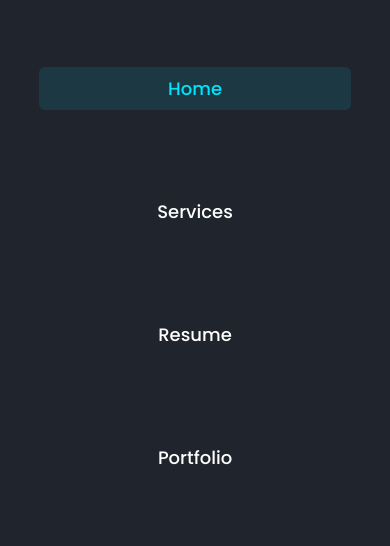
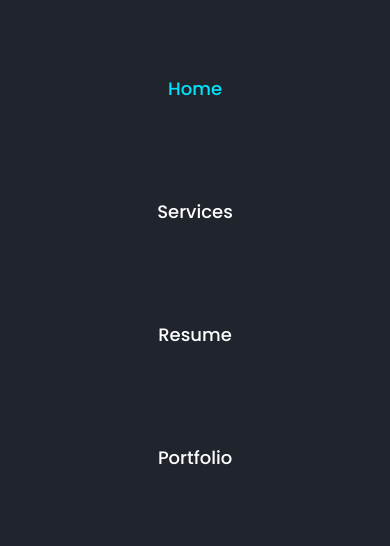
Before and after one commit to GhandourGh/Portfolio, a plain HTML site: page index.html in a window 390 px wide. Both pictures are taken after a click on the icon 358 px from the left and 30 px from the top of the page. Shown: the top 546 px of the page. Drawn offline with nearby package versions, Linux system fonts and the light colour scheme.

Commit message:
Chore: Simplify mobile nav hover effect to scale only

```diff
--- a/styles.css
+++ b/styles.css
@@ -139,17 +139,6 @@ nav {
     50% {
         box-shadow: 0 1px 15px rgba(0, 229, 255, 0.4);
     }
-}
-
-nav a {
-    font-size: 1.8rem;
-    color: var(--white-color);
-    font-weight: 500;
-    margin-left: 3.5rem;
-    display: inline-block;
-    position: relative;
-    transition: color 0.3s ease,
-                transform 0.3s ease;
 }
 
 nav a:hover,
@@ -1040,42 +1029,18 @@ body.light-mode .progress-bar {
         color: var(--white-color);
         opacity: 0;
         transform: translateY(20px);
-        transition: opacity 0.3s ease, transform 0.3s ease, color 0.3s ease, background 0.3s ease, padding 0.3s ease;
-        position: relative;
-        overflow: hidden;
+        transition: opacity 0.3s ease, transform 0.3s ease, color 0.3s ease;
         width: 80%;
         text-align: center;
     }
 
-    nav a:hover {
-        color: var(--main-color) !important;
-        background: rgba(0, 229, 255, 0.1);
-        transform: translateY(-2px) scale(1.02);
-        box-shadow: 0 5px 15px rgba(0, 229, 255, 0.2);
-    }
-
     nav a.active {
         color: var(--main-color);
-        background: rgba(0, 229, 255, 0.1);
-    }
-
-    nav a::after {
+    }
+
+    nav a::after,
+    nav a::before {
         display: none;
-    }
-
-    nav a::before {
-        content: '';
-        position: absolute;
-        top: 0;
-        left: -100%;
-        width: 100%;
-        height: 100%;
-        background: linear-gradient(90deg, transparent, rgba(0, 229, 255, 0.1), transparent);
-        transition: left 0.4s ease;
-    }
-
-    nav a:hover::before {
-        left: 100%;
     }
 
     nav.active a {
@@ -1157,6 +1122,16 @@ body.light-mode .progress-bar {
         padding: 1rem;
         font-size: 2.5rem;
         margin: 0;
+    }
+
+    nav a:hover {
+        color: var(--main-color);
+        transform: translateY(0) scale(1.1);
+    }
+
+    nav.active a {
+        opacity: 1;
+        transform: translateY(0);
     }
 }
 
@@ -2064,42 +2039,18 @@ body.light-mode .contact-form .textarea-field textarea:focus {
         color: var(--white-color);
         opacity: 0;
         transform: translateY(20px);
-        transition: opacity 0.3s ease, transform 0.3s ease, color 0.3s ease, background 0.3s ease, padding 0.3s ease;
-        position: relative;
-        overflow: hidden;
+        transition: opacity 0.3s ease, transform 0.3s ease, color 0.3s ease;
         width: 80%;
         text-align: center;
     }
 
-    nav a:hover {
-        color: var(--main-color) !important;
-        background: rgba(0, 229, 255, 0.1);
-        transform: translateY(-2px) scale(1.02);
-        box-shadow: 0 5px 15px rgba(0, 229, 255, 0.2);
-    }
-
     nav a.active {
         color: var(--main-color);
-        background: rgba(0, 229, 255, 0.1);
-    }
-
-    nav a::after {
+    }
+
+    nav a::after,
+    nav a::before {
         display: none;
-    }
-
-    nav a::before {
-        content: '';
-        position: absolute;
-        top: 0;
-        left: -100%;
-        width: 100%;
-        height: 100%;
-        background: linear-gradient(90deg, transparent, rgba(0, 229, 255, 0.1), transparent);
-        transition: left 0.4s ease;
-    }
-
-    nav a:hover::before {
-        left: 100%;
     }
 
     nav.active a {
@@ -2182,6 +2133,16 @@ body.light-mode .contact-form .textarea-field textarea:focus {
         padding: 1rem;
         font-size: 2.5rem;
         margin: 0;
+    }
+
+    nav a:hover {
+        color: var(--main-color);
+        transform: translateY(0) scale(1.1);
+    }
+
+    nav.active a {
+        opacity: 1;
+        transform: translateY(0);
     }
 }
 
@@ -2331,7 +2292,6 @@ body.light-mode .contact-form .textarea-field textarea:focus {
 
     nav a:hover {
         color: var(--main-color);
-        background: rgba(0, 229, 255, 0.1);
         transform: translateY(-2px);
         box-shadow: 0 5px 15px rgba(0, 229, 255, 0.3);
     }
```
